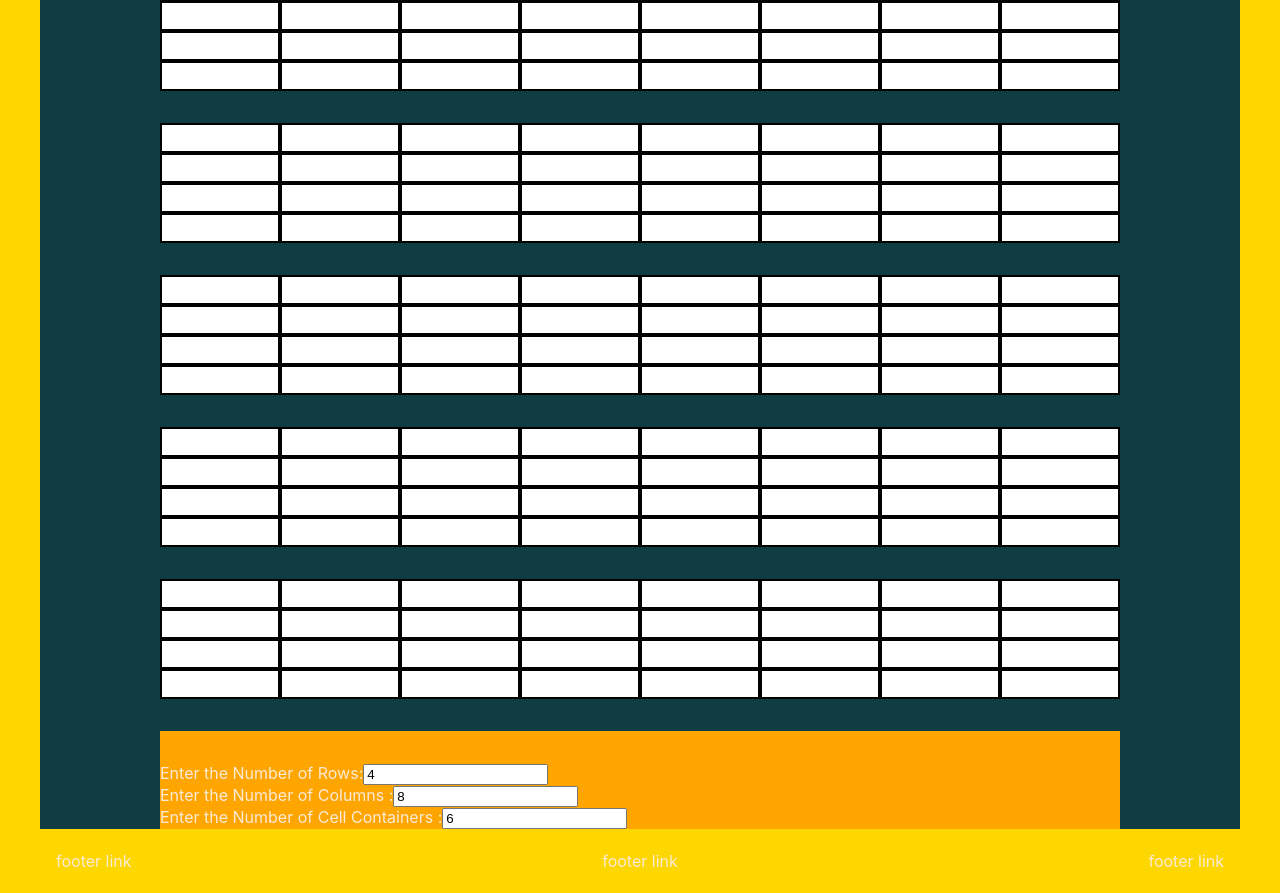
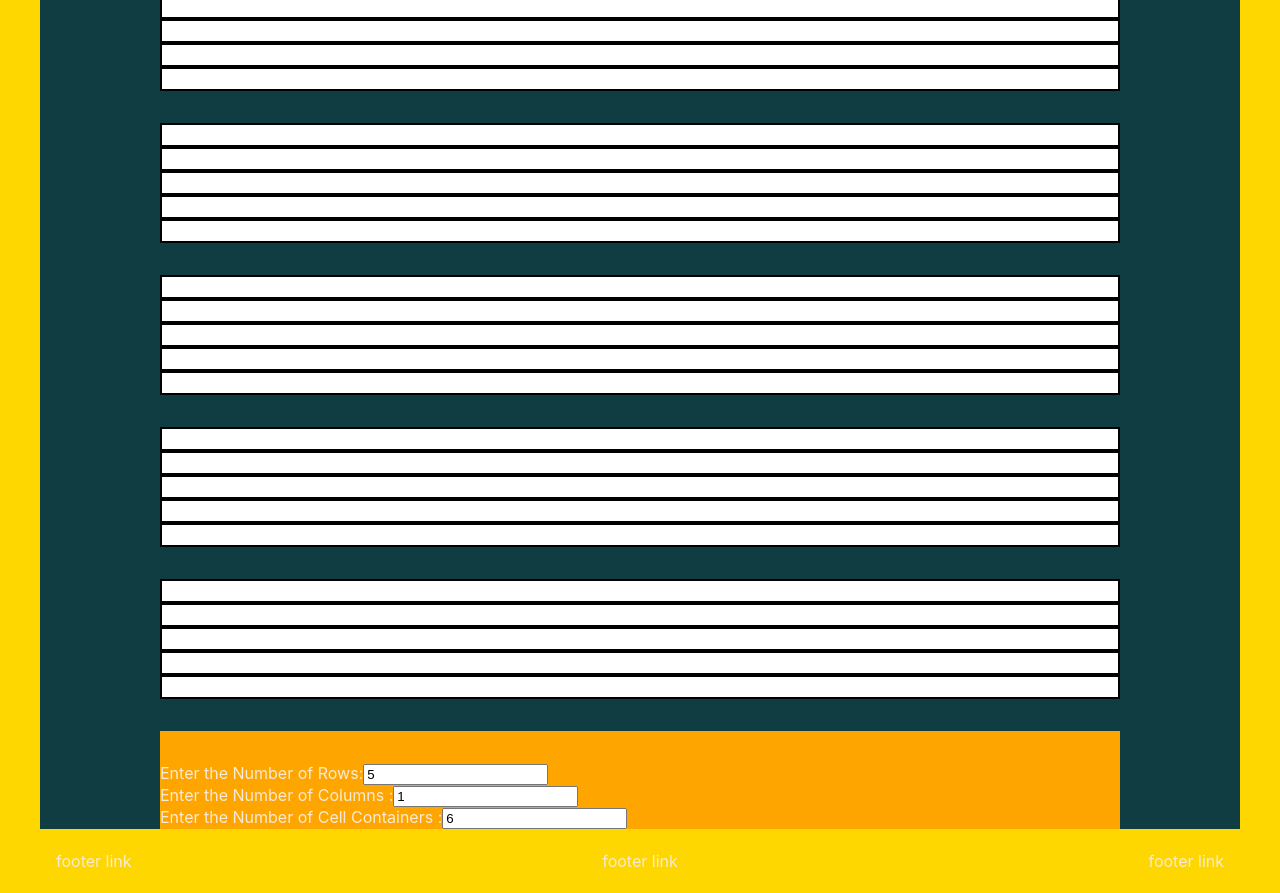
Before and after one commit to andentx/tab-lab, a Next.js app: page /array1212 in a window 1280 px wide. Shown: the part 420-1313 px from the top of the page. Built offline with nearby package versions, Linux system fonts and the light colour scheme.

Commit message:
Update default settings

```diff
--- a/components/Array1212Cell.js
+++ b/components/Array1212Cell.js
@@ -29,8 +29,8 @@ const FormSection = styled.div`
 function Array1212() {
   const [cellHeight, setCellHeight] = useState();
   const [cellWidth, setCellWidth] = useState();
-  const [numberOfRows, setNumberOfRows] = useState(4);
-  const [numberOfColumns, setNumberOfColumns] = useState(8);
+  const [numberOfRows, setNumberOfRows] = useState(5);
+  const [numberOfColumns, setNumberOfColumns] = useState(1);
   const [numberOfCellContainers, setNumberOfCellContainers] = useState(6);
   const [arrayOfCellsInState, setArrayOfCellsInState] = useState([]);
   const [arrayOfCellContainersInState, setArrayOfCellContainersInState] = useState([]);
@@ -84,7 +84,7 @@ function Array1212() {
     }
   }, [numberOfCellContainers]);
 
-  let allCellsRendered = arrayOfCellsInState.map((cell) => (
+  const allCellsRendered = arrayOfCellsInState.map((cell) => (
     <Cell
       className='classsss'
       key={cell.key}
@@ -98,7 +98,7 @@ function Array1212() {
     </Cell>
   ));
 
-  let allCellContainersRendered = arrayOfCellContainersInState.map((cellContainer) => (
+  const allCellContainersRendered = arrayOfCellContainersInState.map((cellContainer) => (
     <CellsContainer className='cellContainer' key={cellContainer.key} id={cellContainer['key']}>
       {allCellsRendered}
     </CellsContainer>
```
